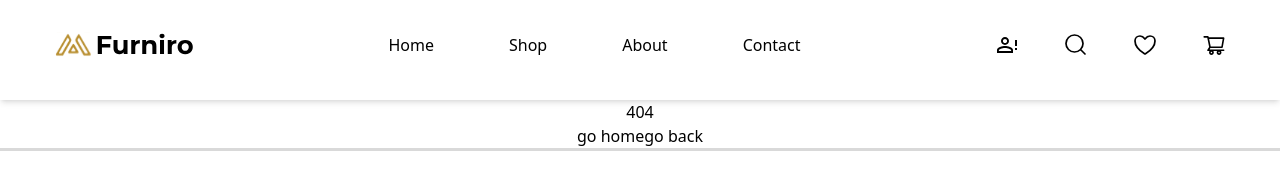
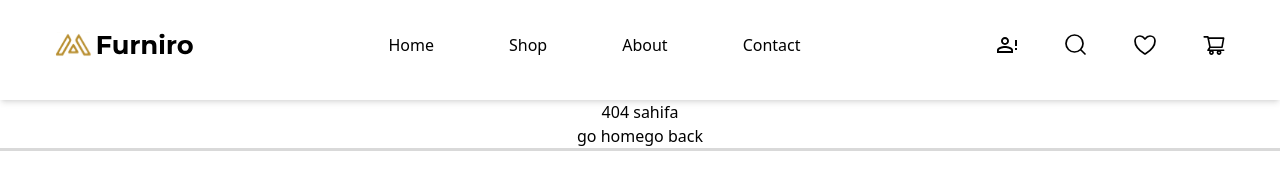
Before and after one commit to The-Unknown-077/Loyiha, a React (Vite) app: page /about in a window 1280 px wide. Shown: the top 190 px of the page. Built offline with nearby package versions, Linux system fonts and the light colour scheme.

Commit message:
404 page qoshdim

```diff
--- a/src/pages/not-found/NotFound.jsx
+++ b/src/pages/not-found/NotFound.jsx
@@ -5,7 +5,7 @@ const NotFound = () => {
     const navigate = useNavigate()
   return (
     <div style={{ textAlign: "center" }}>
-      <h1>404</h1>
+      <h1>404 sahifa</h1>
       <button onClick={()=> navigate("/")}>go home</button>
       <button onClick={()=> navigate(-1)}>go back</button>
     </div>
```
